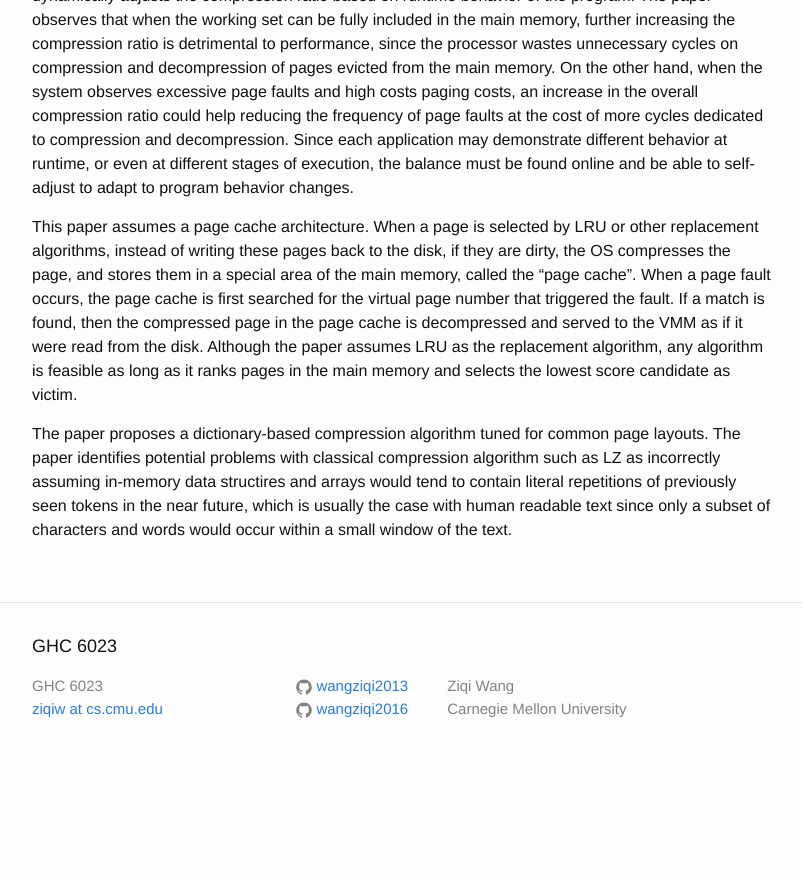
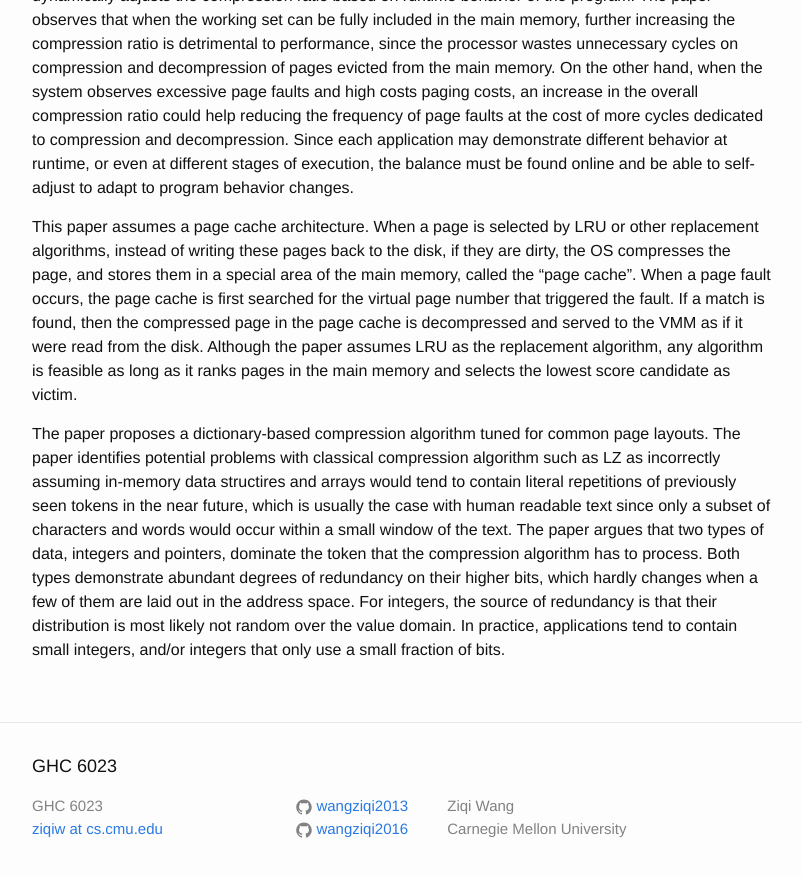
Before and after one commit to wangziqi2013/wangziqi2013.github.io, a Jekyll site: the page built from _posts/2020-07-24-the-case-for-compressed-caching-in-vms.markdown, in a window 1280 px wide and 900 px high, scrolled down 715 px. Shown: the top 877 px of the window, without its empty margins (238-1040 px from the left). Built offline with Jekyll 4.4.1, drawn with Linux system fonts in a browser that asks for light colours; before the commit the page ends 1495 px from its top, so only the background shows below that.

Commit message:
Adding redundancy

```diff
--- a/_posts/2020-07-24-the-case-for-compressed-caching-in-vms.markdown
+++ b/_posts/2020-07-24-the-case-for-compressed-caching-in-vms.markdown
@@ -40,3 +40,8 @@ The paper proposes a dictionary-based compression algorithm tuned for common pag
 problems with classical compression algorithm such as LZ as incorrectly assuming in-memory data structires and arrays
 would tend to contain literal repetitions of previously seen tokens in the near future, which is usually the case with
 human readable text since only a subset of characters and words would occur within a small window of the text.
+The paper argues that two types of data, integers and pointers, dominate the token that the compression algorithm has to
+process. Both types demonstrate abundant degrees of redundancy on their higher bits, which hardly changes when a few of them
+are laid out in the address space. For integers, the source of redundancy is that their distribution is most likely not
+random over the value domain. In practice, applications tend to contain small integers, and/or integers that only use
+a small fraction of bits.
```
